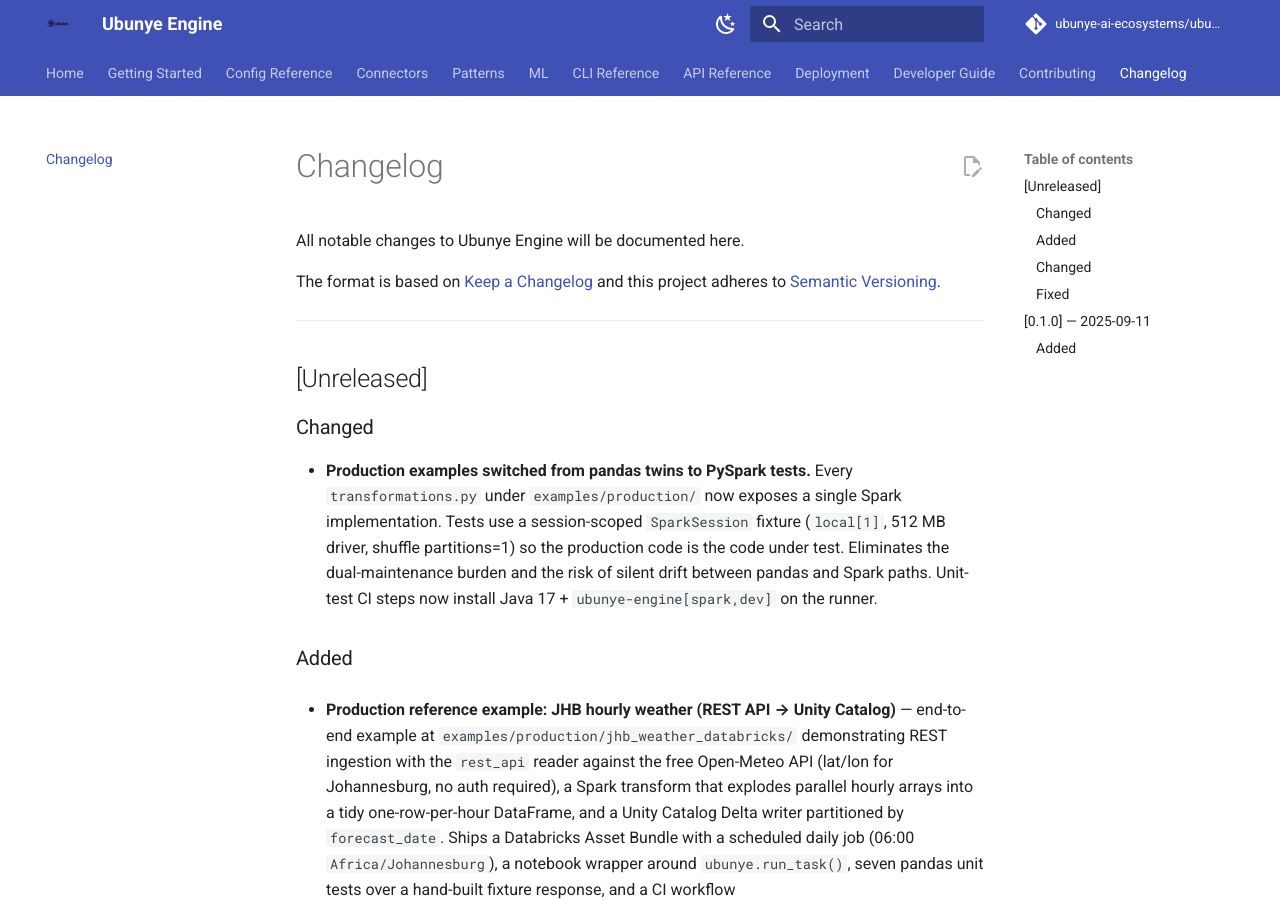
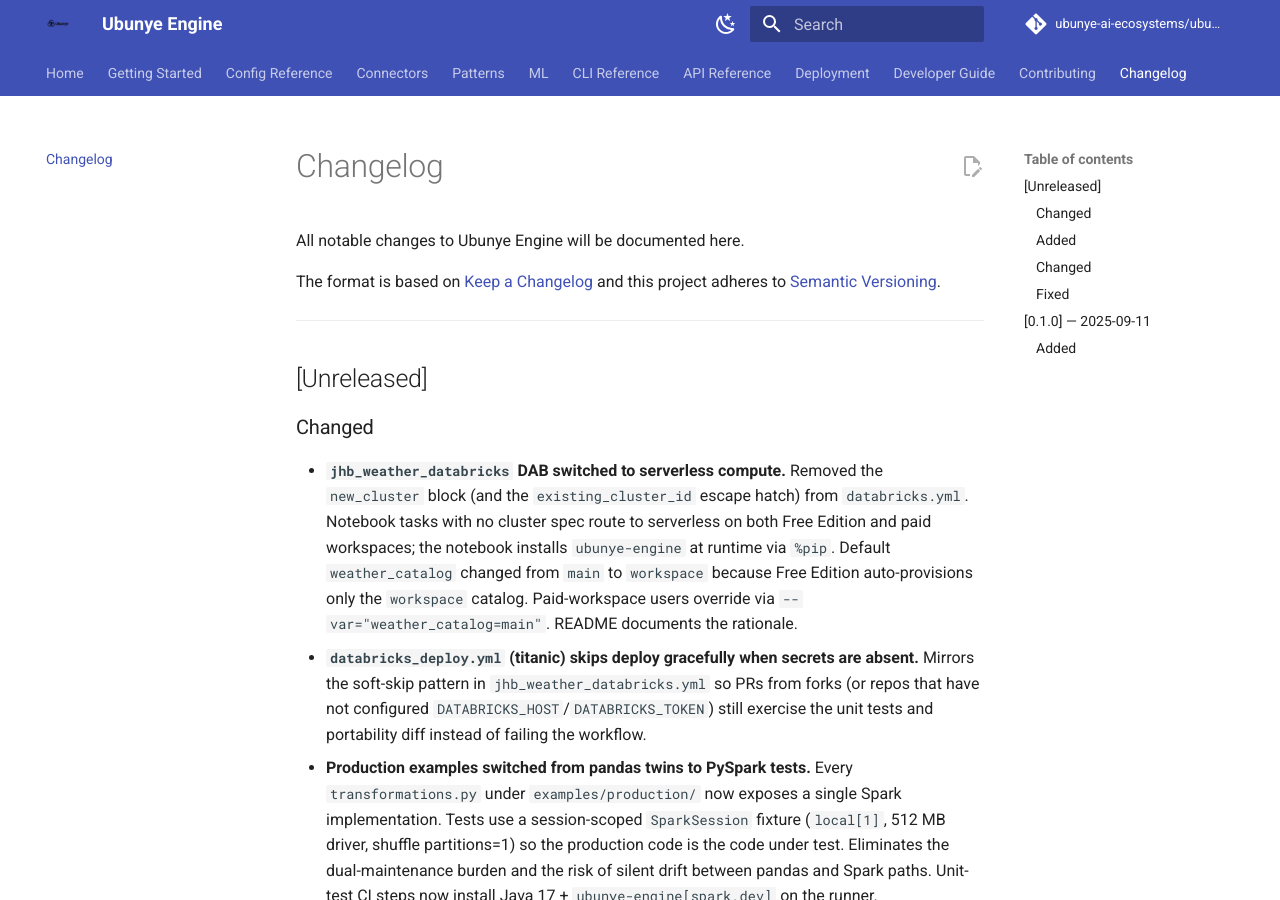
Before and after one commit to ubunye-ai-ecosystems/ubunye_engine, an MkDocs documentation site: the page built from docs/changelog.md, in a window 1280 px wide and 900 px high. Built offline with MkDocs 1.6.1 and Material for MkDocs 9.7.7, drawn with Linux system fonts in a browser that asks for light colours; comment, search, counter and statistics services are not loaded.

Commit message:
refactor(jhb_weather): switch DAB to serverless compute
Free Edition and serverless-only workspaces reject classic-cluster
creation ("Current organization does not have any associated worker
environments"). Drop the new_cluster block (and the existing_cluster_id
escape hatch) - notebook_task with no cluster spec routes to serverless
on both Free Edition and paid workspaces. The notebook keeps installing
ubunye-engine at runtime via %pip, so deps are unaffected.

Default weather_catalog changes from "main" to "workspace" because Free
Edition auto-provisions only the workspace catalog. Paid-workspace users
override via --var="weather_catalog=main".

Co-Authored-By: Claude Opus 4.6 <noreply@anthropic.com>

```diff
--- a/docs/changelog.md
+++ b/docs/changelog.md
@@ -11,6 +11,19 @@ and this project adheres to [Semantic Versioning](https://semver.org/spec/v2.0.0
 
 ### Changed
 
+- **`jhb_weather_databricks` DAB switched to serverless compute.** Removed
+  the `new_cluster` block (and the `existing_cluster_id` escape hatch) from
+  `databricks.yml`. Notebook tasks with no cluster spec route to serverless
+  on both Free Edition and paid workspaces; the notebook installs
+  `ubunye-engine` at runtime via `%pip`. Default `weather_catalog` changed
+  from `main` to `workspace` because Free Edition auto-provisions only the
+  `workspace` catalog. Paid-workspace users override via
+  `--var="weather_catalog=main"`. README documents the rationale.
+- **`databricks_deploy.yml` (titanic) skips deploy gracefully when secrets
+  are absent.** Mirrors the soft-skip pattern in `jhb_weather_databricks.yml`
+  so PRs from forks (or repos that have not configured
+  `DATABRICKS_HOST`/`DATABRICKS_TOKEN`) still exercise the unit tests and
+  portability diff instead of failing the workflow.
 - **Production examples switched from pandas twins to PySpark tests.** Every
   `transformations.py` under `examples/production/` now exposes a single Spark
   implementation. Tests use a session-scoped `SparkSession` fixture
```
Also changed, not shown: examples/production/jhb_weather_databricks/README.md (+18 -2 lines), 2 other files.
